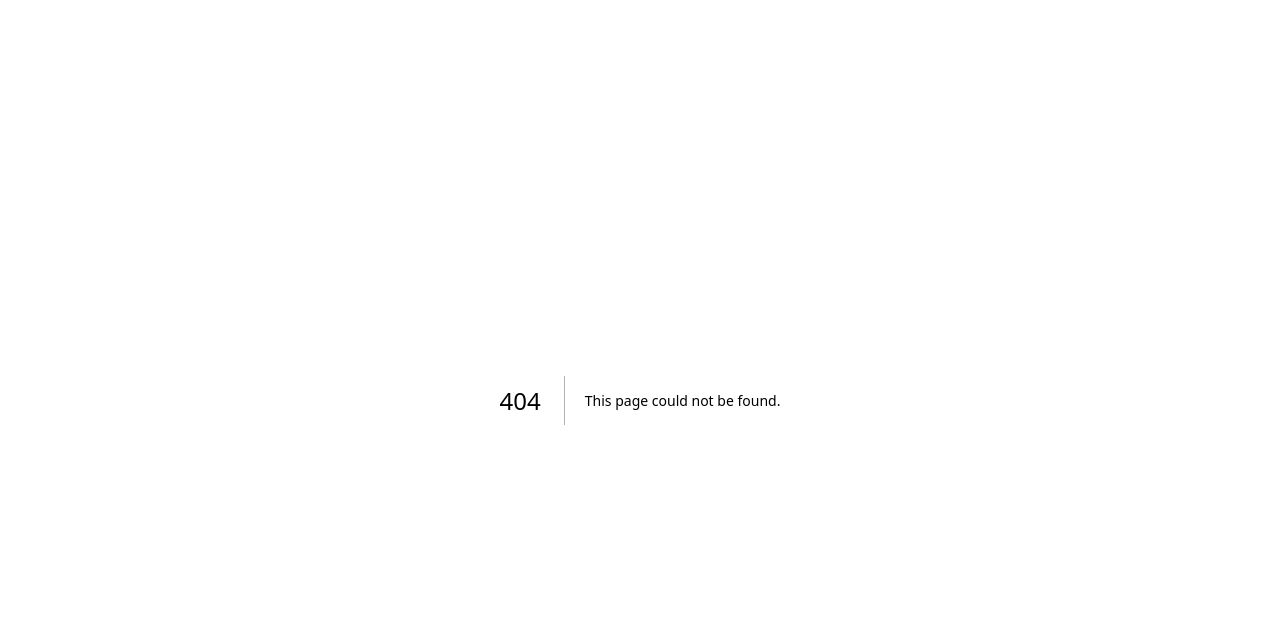
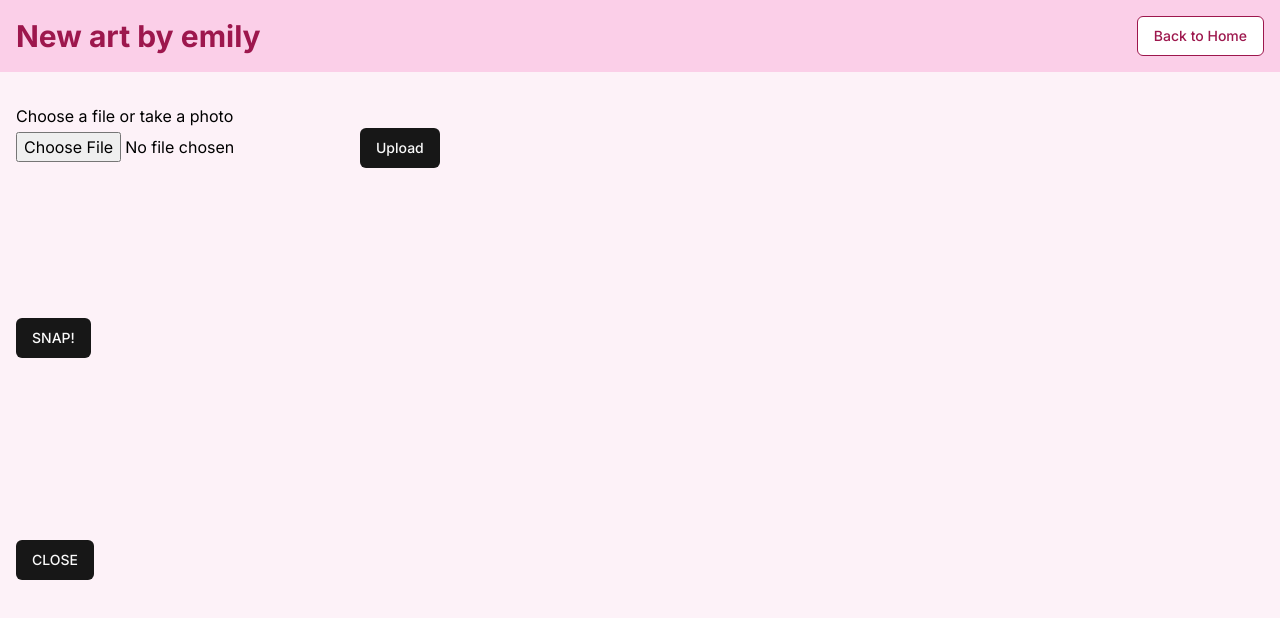
Before and after one commit to lammona/soc-week-10-hackathon-awesome-arts, a Next.js app in the folder arts/: page /upload/emily in a window 1280 px wide. Before the commit this address had no page. Shown: the top 618 px of the page. Built offline with nearby package versions, Linux system fonts and the light colour scheme; no server answers.

Commit message:
Progress on upload functionality

```diff
--- a/arts/app/gallery/[name]/page.tsx
+++ b/arts/app/gallery/[name]/page.tsx
@@ -4,12 +4,13 @@ import { Button } from "@/components/ui/button"
 import { Card, CardContent } from "@/components/ui/card"
 import { Carousel, CarouselContent, CarouselItem, CarouselNext, CarouselPrevious } from "@/components/ui/carousel"
 
-// This would typically come from a database or API
+
 
 
 export default function GalleryPage({ params }: { params: { name: string } }) {
   const { name } = params
 
+  // This would typically come from a database or API
   const artworks = [
   `/${name}/1.png`,
   `/${name}/2.png`,
--- a/arts/app/page.tsx
+++ b/arts/app/page.tsx
@@ -9,7 +9,16 @@ const kids = [
   { name: "Emily", image: "/placeholder.svg?height=200&width=300" },
 ]
 
+async function uploadFile() {
+  //const imageFile = formData.get('image') as File;
+  console.log("you clicked me!");
+  //const blob = await put(`existingBlobFolder/${imageFile.name}`, imageFile, { access: 'public',});
+}
+
 export default function Home() {
+
+
+
   return (
     <div className="min-h-screen flex flex-col bg-pink-50">
       <header className="bg-pink-200 p-4">
@@ -28,7 +37,9 @@ export default function Home() {
                     <Link href={`/gallery/${kid.name.toLowerCase()}`}>
                       <Button className="w-full bg-purple-400 hover:bg-purple-500 text-white">View Gallery</Button>
                     </Link>
-                    <Button className="w-full bg-green-400 hover:bg-green-500 text-white">Upload Artwork</Button>
+                    <Link href={`/upload/${kid.name.toLowerCase()}`}>
+                      <Button className="w-full bg-green-400 hover:bg-green-500 text-white">Upload Artwork</Button>
+                    </Link>
                   </div>
                 </div>
               </CardContent>
--- /dev/null
+++ b/arts/app/upload/[name]/page.tsx
@@ -0,0 +1,120 @@
+"use client"
+
+import Link from "next/link"
+import Image from "next/image"
+import type { PutBlobResult } from '@vercel/blob';
+import { Button } from "@/components/ui/button"
+import { useRef, useEffect, useState } from "react";
+
+
+export default function UploadPage({ params }: { params: { name: string } }) {
+    const { name } = params
+    const inputFileRef = useRef<HTMLInputElement>(null);
+    const [blob, setBlob] = useState<PutBlobResult | null>(null);
+    const videoRef = useRef(null);
+    const photoRef = useRef(null);
+    const [hasPhoto, setHasPhoto] = useState(false);
+
+    const getVideo = () => {
+        navigator.mediaDevices.getUserMedia({
+            video: { width: 1920, height: 1080 }
+        })
+            .then(stream => {
+                let video = videoRef.current;
+                video.srcObject = stream;
+                video.play();
+            })
+            .catch(err => {
+                console.error(err);
+            })
+}
+    const takePhoto = () => {
+        const width = 414;
+        const height = width / (16 / 9);
+
+        let video = videoRef.current;
+        let photo = photoRef.current;
+
+        photo.width = width;
+        photo.height = height;
+
+        let ctx = photo.getContext('2d');
+        ctx.drawImage(video, 0, 0, width, height);
+        setHasPhoto(true);
+    }
+
+    const closePhoto = () => {
+        let photo = photoRef.current;
+        let ctx = photo.getContext('2d');
+
+        ctx.clearRect(0, 0, photo.width, photo.height);
+        setHasPhoto(false);
+    }
+
+    useEffect(() => {
+    getVideo();
+    }, [videoRef])
+
+    return (
+        <div className="min-h-screen flex flex-col bg-pink-50">
+            <header className="bg-pink-200 p-4 flex justify-between items-center">
+                <h1 className="text-3xl font-bold text-pink-800">New art by {name}</h1>
+                <Link href="/">
+                    <Button variant="outline" className="bg-white text-pink-800 border-pink-800 hover:bg-pink-100">
+                    Back to Home
+                    </Button>
+                </Link>
+            </header>
+
+        <main className="flex-grow container mx-auto px-4 py-8">
+                <div className="mb-8" id="camera">
+                    <h2>Choose a file or take a photo</h2>
+                    <form
+        onSubmit={async (event) => {
+          event.preventDefault();
+
+          if (!inputFileRef.current?.files) {
+            throw new Error("No file selected");
+          }
+
+          const file = inputFileRef.current.files[0];
+
+          const response = await fetch(
+            `/upload/${name}?filename=${file.name}`,
+            {
+              method: 'POST',
+              body: file,
+            },
+          );
+
+          const newBlob = (await response.json()) as PutBlobResult;
+
+          setBlob(newBlob);
+        }}
+      >
+        <input name="file" ref={inputFileRef} type="file" required />
+        <Button type="submit">Upload</Button>
+      </form>
+      {blob && (
+        <div>
+          Blob url: <a href={blob.url}>{blob.url}</a>
+        </div>
+      )}
+
+                    <video ref={videoRef}></video>
+                    <Button onClick={takePhoto}>SNAP!</Button>
+                </div>
+                <div className={'result' + (hasPhoto ? 'hasPhoto' : '')}>
+                    <canvas ref={photoRef}></canvas>
+                    <Button onClick={closePhoto}>CLOSE</Button>
+
+
+                </div>
+                </main>
+
+
+
+
+        </div>
+    );
+}
--- /dev/null
+++ b/arts/app/upload/route.ts
@@ -0,0 +1,30 @@
+import { put } from '@vercel/blob';
+import { NextResponse } from 'next/server';
+
+export async function POST(request: Request): Promise<NextResponse> {
+  const { searchParams } = new URL(request.url);
+  const filename = searchParams.get('filename');
+
+  // ⚠️ The below code is for App Router Route Handlers only
+  const blob = await put(filename, request.body, {
+    access: 'public',
+  });
+
+  return NextResponse.json(blob);
+}
+
+
+
+
+
+
+
+// import { put } from '@vercel/blob';
+
+// export async function PUT(request: Request) {
+//   const form = await request.formData();
+//   const file = form.get('file') as File;
+//   const blob = await put(file.name, file, { access: 'public' });
+
+//   return Response.json(blob);
+// }
--- a/arts/package.json
+++ b/arts/package.json
@@ -10,6 +10,7 @@
   },
   "dependencies": {
     "@radix-ui/react-slot": "^1.1.2",
+    "@vercel/blob": "^0.27.1",
     "class-variance-authority": "^0.7.1",
     "clsx": "^2.1.1",
     "embla-carousel-react": "^8.5.2",
```
Also changed, not shown: arts/app/globals.css (+8 -0 lines), 2 other files (tests, documents, lock files or other folders).
